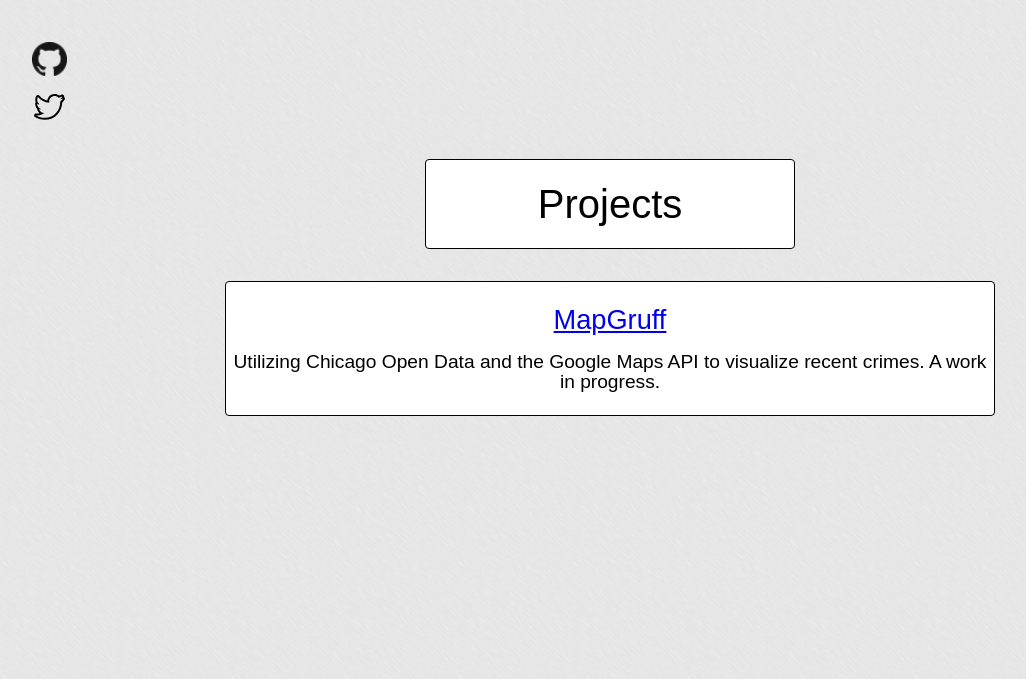
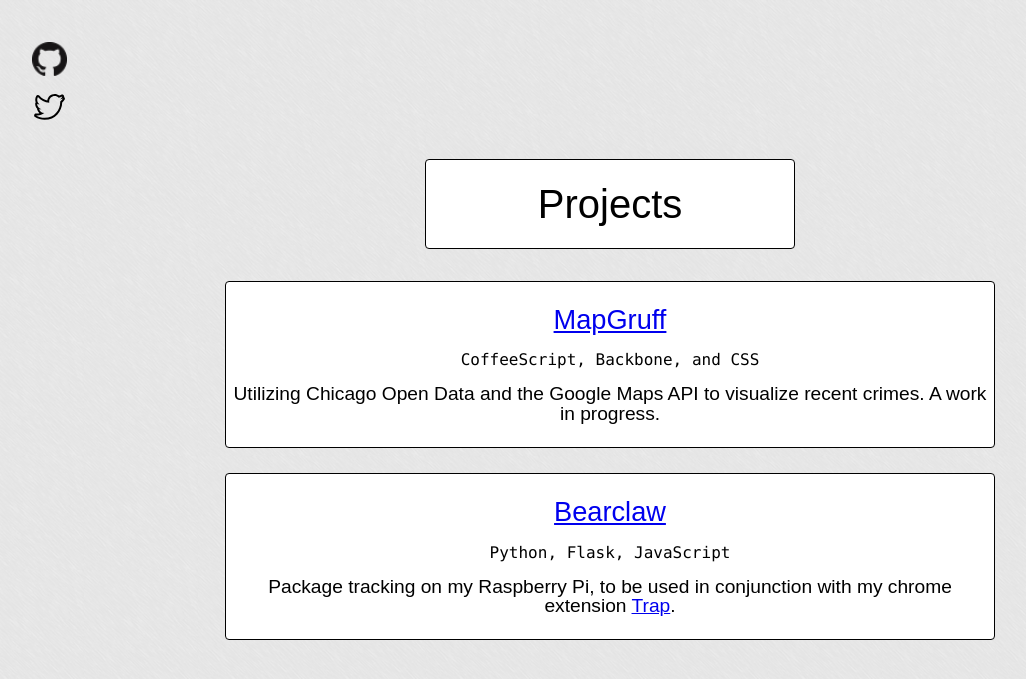
Before and after one commit to kellyaj/kellyaj.github.io, a Jekyll site: the page built from index.html, in a window 1280 px wide. Shown: the top 679 px of the page, without its empty margins (30-1056 px from the left). Built offline with Jekyll 4.4.1, drawn with Linux system fonts in a browser that asks for light colours; Markdown is read by kramdown in place of the engine named in the settings.

Commit message:
adds Bearclaw, styles list items and tech choices

```diff
--- a/css/main.css
+++ b/css/main.css
@@ -84,19 +84,21 @@ body {
 }
 
 .projects-container {
-  background: #fff;
-  border: 1px solid black;
-  border-radius: 4px;
-  margin: 0 auto;
-  padding: 1.5em 0 1.5em 0;
-  width: 60%;
 }
 
 .projects h2 {
+  font-family: arial;
   font-size: 170%;
 }
 
+.projects h3 {
+  font-family: "Lucida Console", Monaco, monospace;
+  font-size: 100%;
+  margin: 0 0 1em 0;
+}
+
 .projects p {
+  font-family: arial;
   font-size: 120%;
 }
 
@@ -106,6 +108,12 @@ body {
 
 .project-item {
   text-align: center;
+  background: #fff;
+  border: 1px solid black;
+  border-radius: 4px;
+  margin: 1.6em auto;
+  padding: 1.5em 0 1.5em 0;
+  width: 60%;
 }
 
 .project-item h2 {
--- a/index.html
+++ b/index.html
@@ -8,7 +8,13 @@ title: Projects by Andrew Kelly
     <ul>
       <li class="project-item">
         <h2> <a href="http://mapgruff.com">MapGruff</a> </h2>
+        <h3>CoffeeScript, Backbone, and CSS</h3>
         <p>Utilizing Chicago Open Data and the Google Maps API to visualize recent crimes. A work in progress.</p>
+      </li>
+      <li class="project-item">
+        <h2> <a href="https://github.com/kellyaj/bearclaw">Bearclaw</a> </h2>
+        <h3>Python, Flask, JavaScript</h3>
+        <p>Package tracking on my Raspberry Pi, to be used in conjunction with my chrome extension <a href="https://github.com/kellyaj/trap">Trap</a>.</p>
       </li>
     </ul>
   </div>
```
